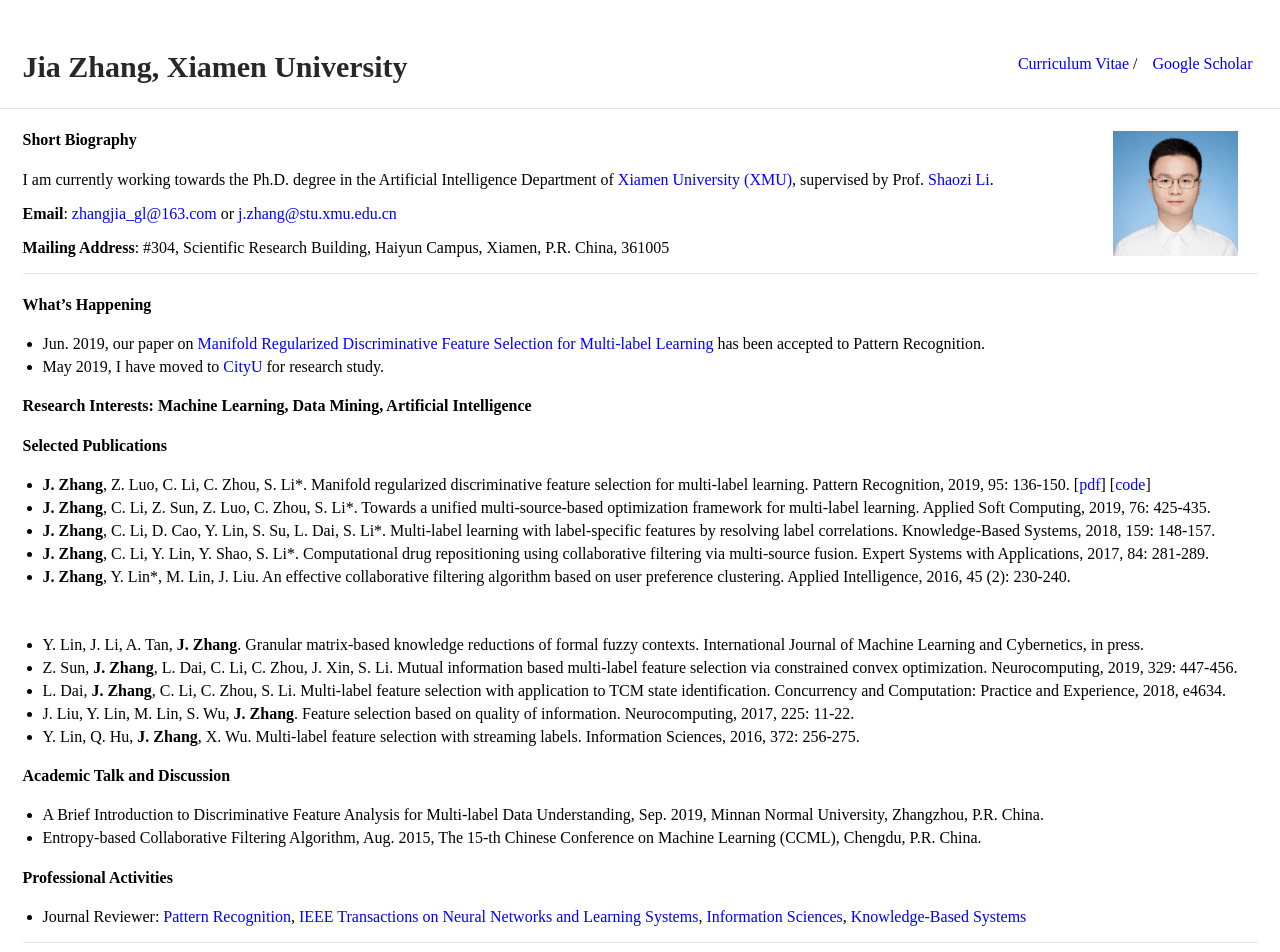
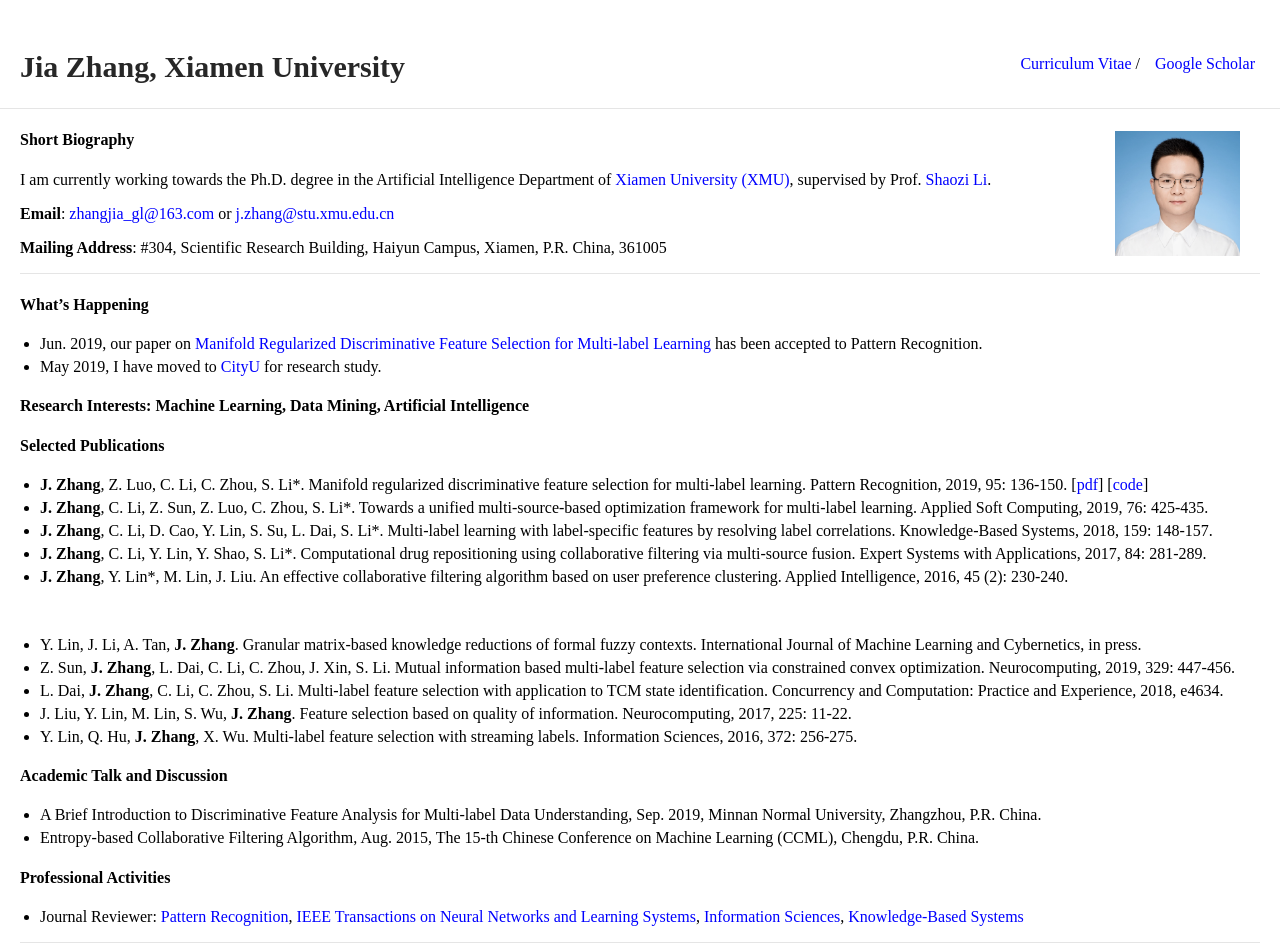
Before and after one commit to jiazhang-ml/jiazhang-ml.github.io, a Jekyll site: the page built from index.md, in a window 1280 px wide. Shown: the top 952 px of the page. Built offline with Jekyll 4.4.1, drawn with Linux system fonts in a browser that asks for light colours; grey boxes are pictures that could not be loaded.

Commit message:
Update _style.scss

```diff
--- a/_sass/_style.scss
+++ b/_sass/_style.scss
@@ -68,7 +68,7 @@ hr {
 /* Divs */
 
 .container {
-    max-width: 1235px;
+    max-width: 1240px;
     margin: auto;
 }
 .wrapper {
```
